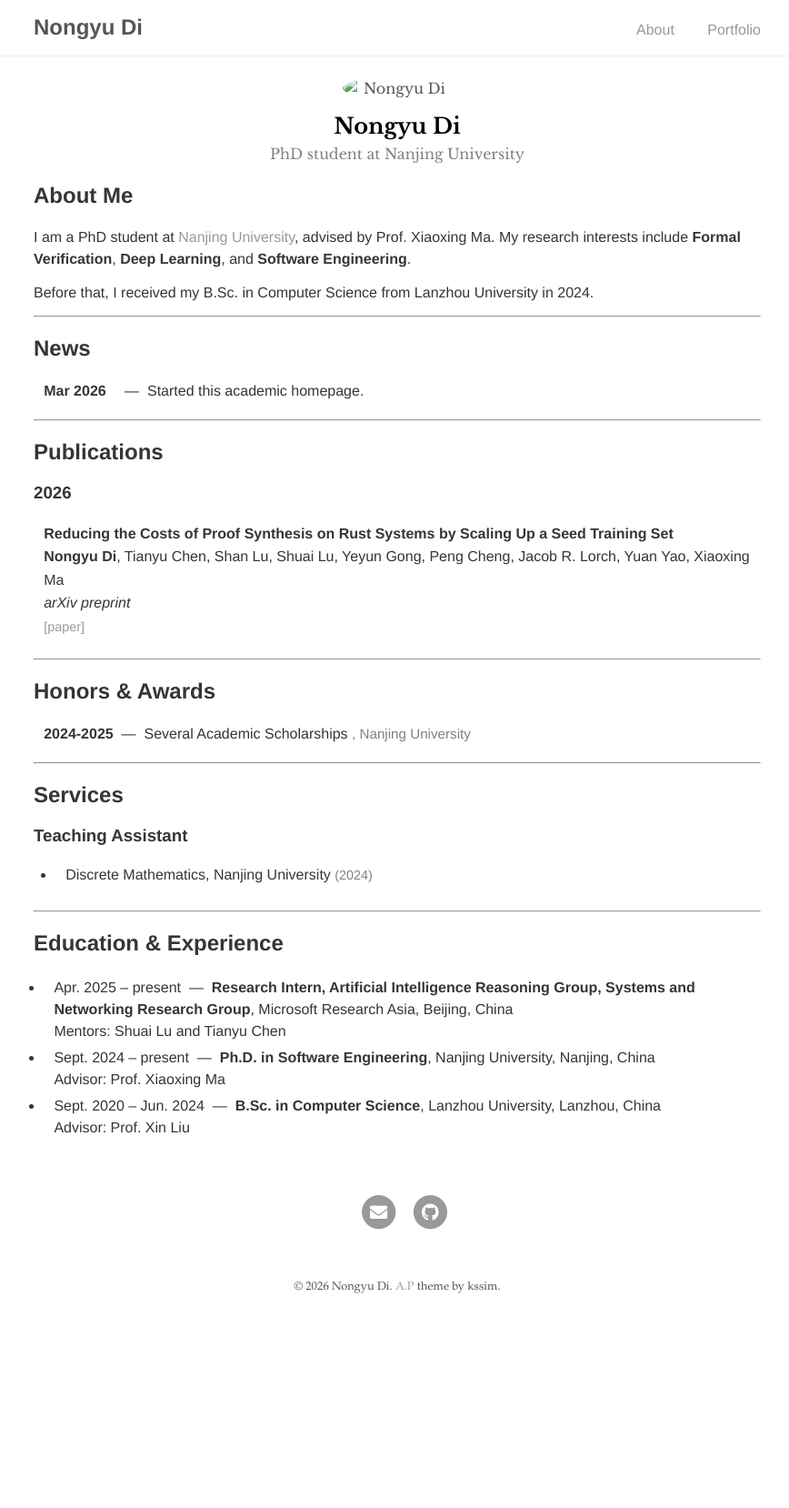
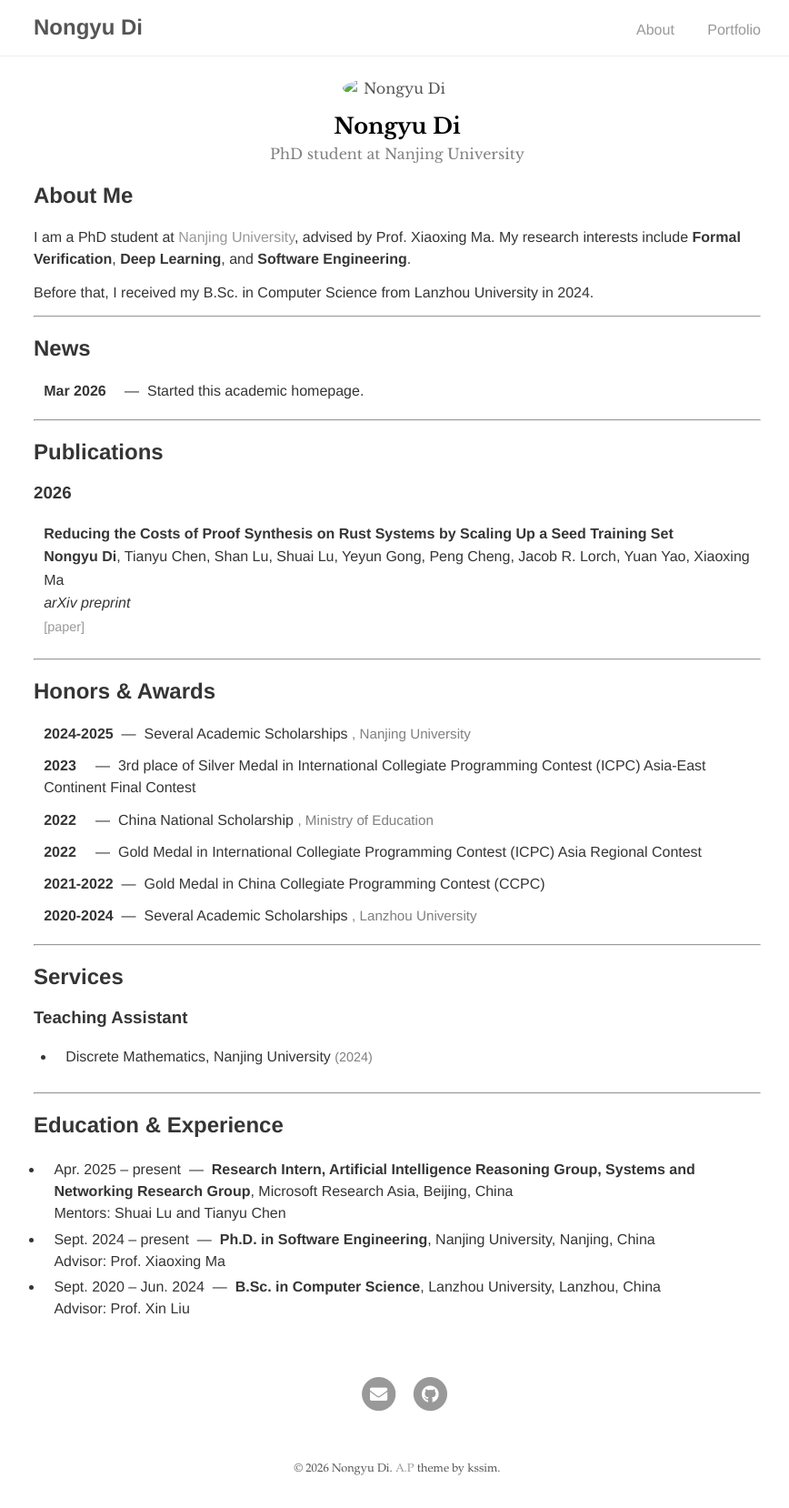
Before and after one commit to dnyBLUESKY007/dnyBLUESKY007.github.io, a Jekyll site: the page built from index.md, in a window 1280 px wide. Shown: the whole page at 91% size, without its empty margins (203-1071 px from the left). Built offline with Jekyll 4.4.1, drawn with Linux system fonts in a browser that asks for light colours; our own code applies the rules of GitHub Pages for plain Markdown files; before the commit the page ends 1458 px from its top, so only the background shows below that.

Commit message:
update honors

```diff
--- a/_data/honors.yml
+++ b/_data/honors.yml
@@ -7,3 +7,18 @@
 - year: "2024-2025"
   name: "Several Academic Scholarships"
   org: "Nanjing University"
+- year: "2023"
+  name: "3rd place of Silver Medal in International Collegiate Programming Contest (ICPC) Asia-East Continent Final Contest"
+  org: ""
+- year: "2022"
+  name: "China National Scholarship"
+  org: "Ministry of Education"
+- year: "2022"
+  name: "Gold Medal in International Collegiate Programming Contest (ICPC) Asia Regional Contest"
+  org: ""
+- year: "2021-2022"
+  name: "Gold Medal in China Collegiate Programming Contest (CCPC)"
+  org: ""
+- year: "2020-2024"
+  name: "Several Academic Scholarships"
+  org: "Lanzhou University"
```
